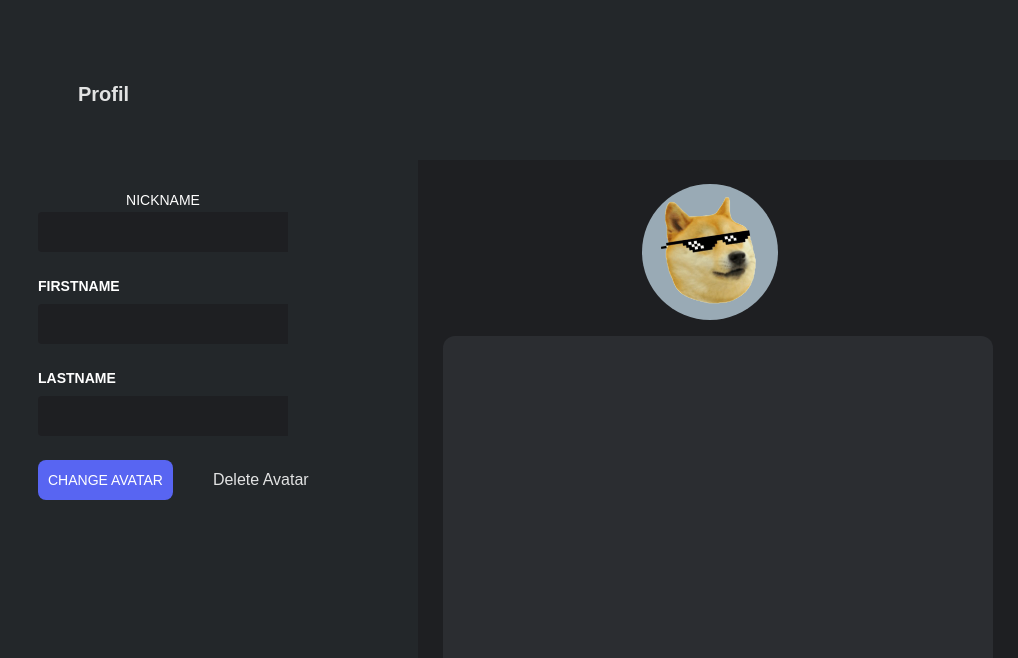
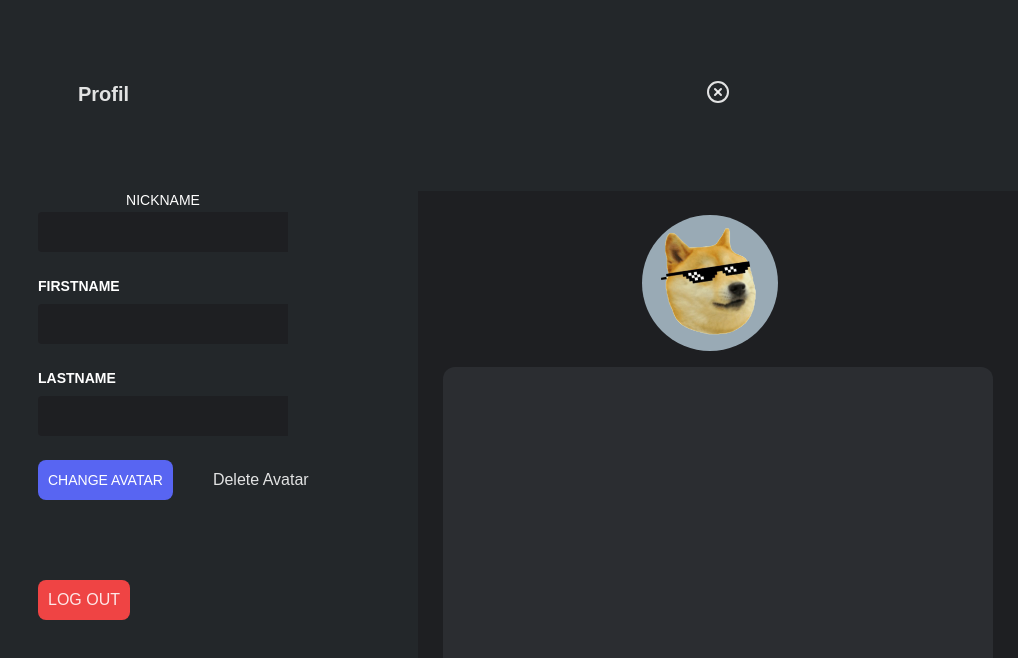
Before and after one commit to Standlc/transcendence, a React (Vite) app in the folder client/: page /settings in a window 1280 px wide. Shown: the top 658 px of the page, without its empty margins (262-1280 px from the left). Built offline with nearby package versions, Linux system fonts and the light colour scheme; no server answers; a web font is replaced by a local one.

Commit message:
bouton close setting

```diff
--- a/client/src/components/Chat/Chat.tsx
+++ b/client/src/components/Chat/Chat.tsx
@@ -303,7 +303,9 @@ const Chat: React.FC<Props> = ({
                     <span className="ml-[20px]">|</span>
                 </div>
                 <div>
-                    <button className="ml-2 mt-4">Play</button>
+                    <button className="ml-4 mt-4 bg-green rounded-lg py-1 px-3">
+                        Play
+                    </button>
                 </div>
             </div>
             <div className="flex w-[200px] justify-center">
--- a/client/src/pages/Settings.tsx
+++ b/client/src/pages/Settings.tsx
@@ -10,6 +10,7 @@ export const Settings = () => {
     const user = useAuth();
     const [showConfirmAvatarPopup, setShowConfirmAvatarPopup] = useState(false);
     const [selectedFile, setSelectedFile] = useState(null);
+    const navigate = useNavigate();
 
     const handleClickChangeAvatar = () => {
         setShowConfirmAvatarPopup(true);
@@ -26,6 +27,16 @@ export const Settings = () => {
 
     const handleCancelChange = () => {
         setShowConfirmAvatarPopup(false);
+    };
+
+    const logout = async () => {
+        const response = await fetch("http://localhost:3000/api/auth/logout");
+        console.log("LOGOUT", response);
+        navigate("/");
+    };
+
+    const handleCloseClick = () => {
+        navigate("/home");
     };
 
     return (
@@ -87,12 +98,39 @@ export const Settings = () => {
                     </button>
                     <button className="ml-10 hover:underline">Delete Avatar</button>
                 </div>
+                <div className="mt-20 text-left">
+                    <button
+                        onClick={() => logout()}
+                        className="bg-red-500 hover:bg-red-700  rounded-lg py-2 px-2.5"
+                    >
+                        LOG OUT
+                    </button>
+                </div>
             </div>
 
             {/* Section des informations de l'utilisateur à droite */}
-            <div className="flex-1 mt-40">
+            <div className="flex-1">
                 <div className="items-center justify-center h-full">
-                    <div className="rounded-b-xl settings-account bg-discord-black flex flex-col items-center justify-center p-4">
+                    <div className="mt-20">
+                        <button onClick={handleCloseClick}>
+                            <svg
+                                xmlns="http://www.w3.org/2000/svg"
+                                width="24"
+                                height="24"
+                                viewBox="0 0 24 24"
+                                fill="none"
+                                stroke="currentColor"
+                                stroke-width="2"
+                                stroke-linecap="round"
+                                stroke-linejoin="round"
+                            >
+                                <circle cx="12" cy="12" r="10" />
+                                <line x1="15" y1="9" x2="9" y2="15" />
+                                <line x1="9" y1="9" x2="15" y2="15" />
+                            </svg>
+                        </button>
+                    </div>
+                    <div className="rounded-b-xl settings-account bg-discord-black flex flex-col items-center justify-center p-4 mt-20">
                         <div className="flex flex-row items-center">
                             <div className="rounded-full bg-greyple p-1">
                                 {user.loginResponse?.avatarUrl ? (
```
